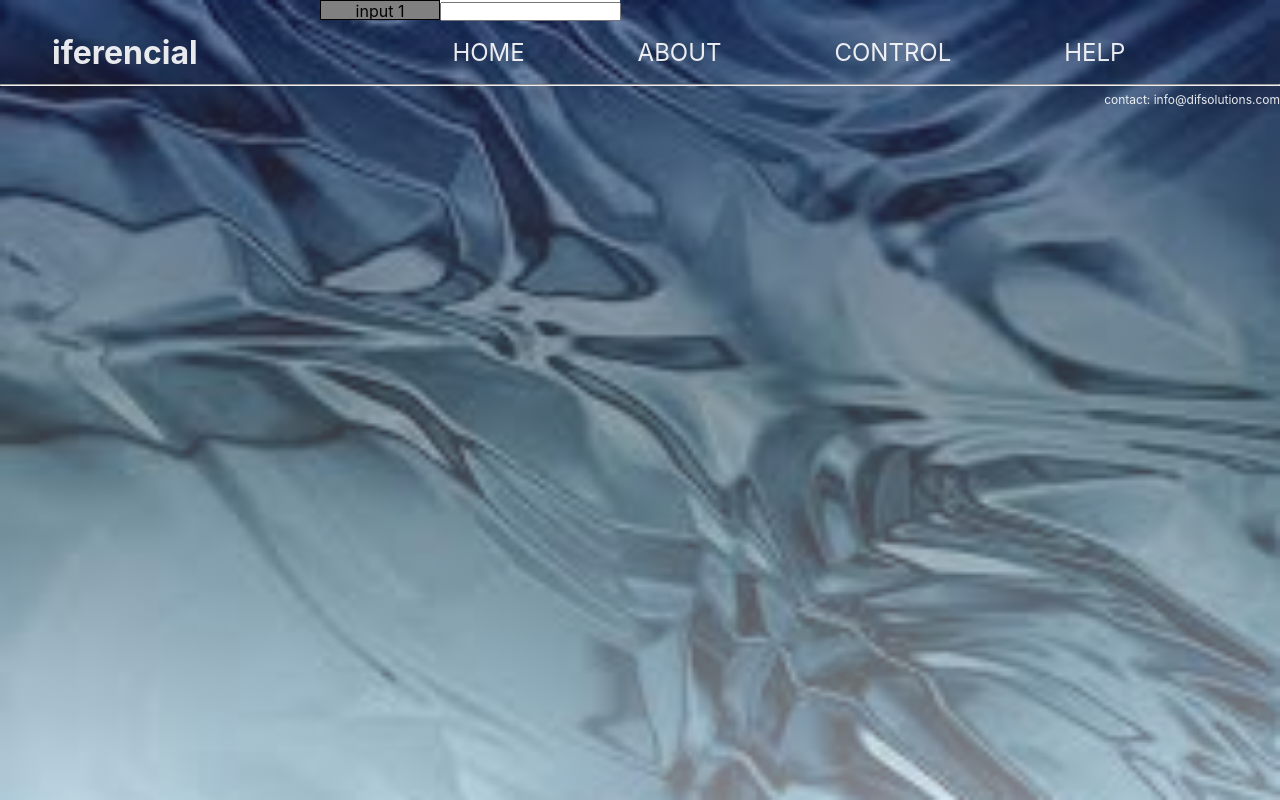
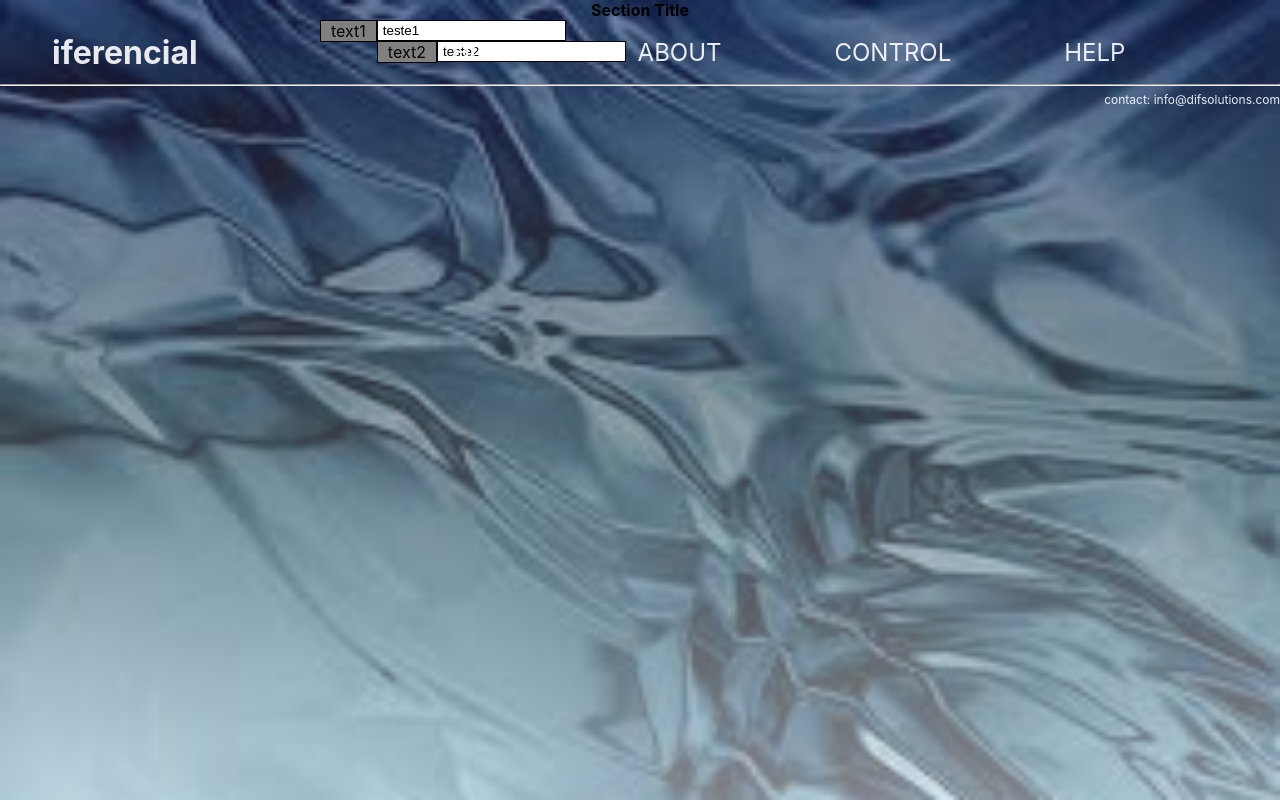
Before and after one commit to lmmp-puc-rio/react_component_library, a React (Create React App) app in the folder react_app/: page / in a window 1280 px wide. Built offline with nearby package versions, Linux system fonts and the light colour scheme.

Commit message:
GridFormComponent

```diff
--- a/react_app/src/components/common/gridForm/GridForm.css
+++ b/react_app/src/components/common/gridForm/GridForm.css
@@ -1,23 +1,26 @@
-.gridFormRow {
-    width: 300px;
-    height: 20px;
-    background-color: white;
+.gridFormSection {
+    justify-content: center;
     border-color: black;
 }
 
+.gridFormInput {
+    height: 21px;
+}
+
 .rowLabel {
-    width: 40%;
-    height: 100%;
+    padding-left: 10px;
+    padding-right: 10px;
     float: left;
     border: 1px solid black;
     background-color: gray;
-    box-sizing: border-box;
     color: black;
 }
 
 .rowInput {
-    width: 50%;
     float: left;
+    padding-left: 5px;
+    padding-right: 5px;
+    border: 1px solid black;
     height: 100%;
     background-color: white;
     border-color: black;
--- a/react_app/src/components/common/gridForm/GridForm.jsx
+++ b/react_app/src/components/common/gridForm/GridForm.jsx
@@ -1,24 +1,30 @@
 // # Main Import
-import React from 'react';
+import React, { useState } from 'react';
+import Logo from '../logo';
 
 // # Import Component Style
 import './GridForm.css'
 
 // # GrifForm Row React Component Construction
-function GridFormRow () {
+function GridFormInput (props) {
+
+    // Initialize variable states:
+    // const [input, setInput] = props.input
 
     return (
         // Logo assembled by Icon and Name
-            <form className="gridFormRow">
-                <div className="rowLabel">
-                    <label>
-                        input 1
+            <form >
+                <div className="gridFormInput">
+                    <label className="rowLabel">
+                        {props.name}
                     </label>
-                </div>
-                <div  className="rowInput">
-                    <input
+                    {/* Important to set input tag name property */}
+                    <input className="rowInput"
+                        name={props.name}
                         type="text"
                         required
+                        value= {props.value}
+                        onChange={(e) => props.onChange(e)}
                     />
                 </div>
             </form>
@@ -28,11 +34,23 @@ function GridFormRow () {
 
 // # GrifForm Row React Component Construction
 function GridForm () {
+    // const defaultValues = [
+        // {name: "test2", value: "2"}];
+
+    const [state, setState] = useState({text1: "teste1" , text2: "teste2"})
+
+    function onChangeCallback(event) {
+        const { name , value } = event.target;
+
+        setState(prevState => ({ ...prevState, [name]: value}));
+    }
 
     return (
         // Logo assembled by Icon and Name
-        <div className="gridFormRow" >
-            <GridFormRow />
+        <div className="gridFormSection" >
+            <h4> Section Title</h4>
+            <GridFormInput name={"text1"} value={state.text1} onChange={onChangeCallback} />
+            <GridFormInput name={"text2"} value={state.text2} onChange={onChangeCallback} />
         </div>
     )
 
```
